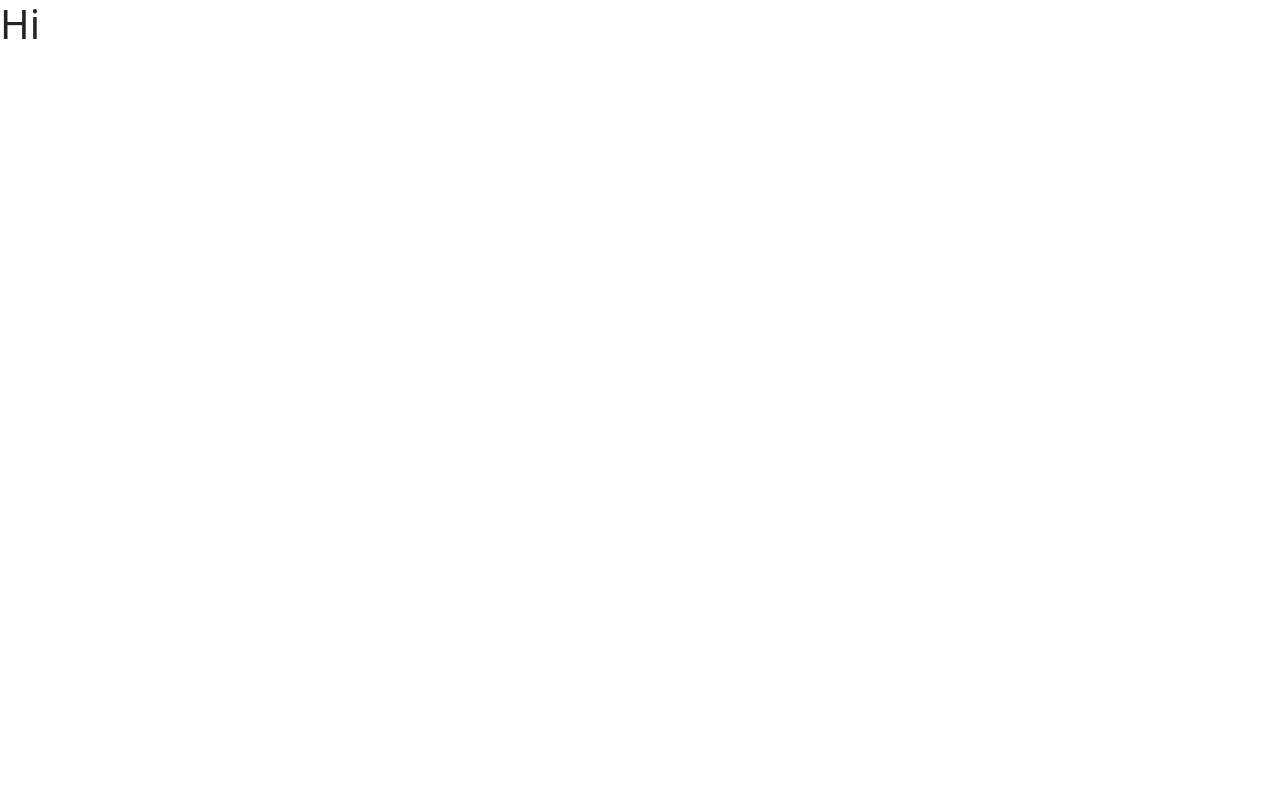
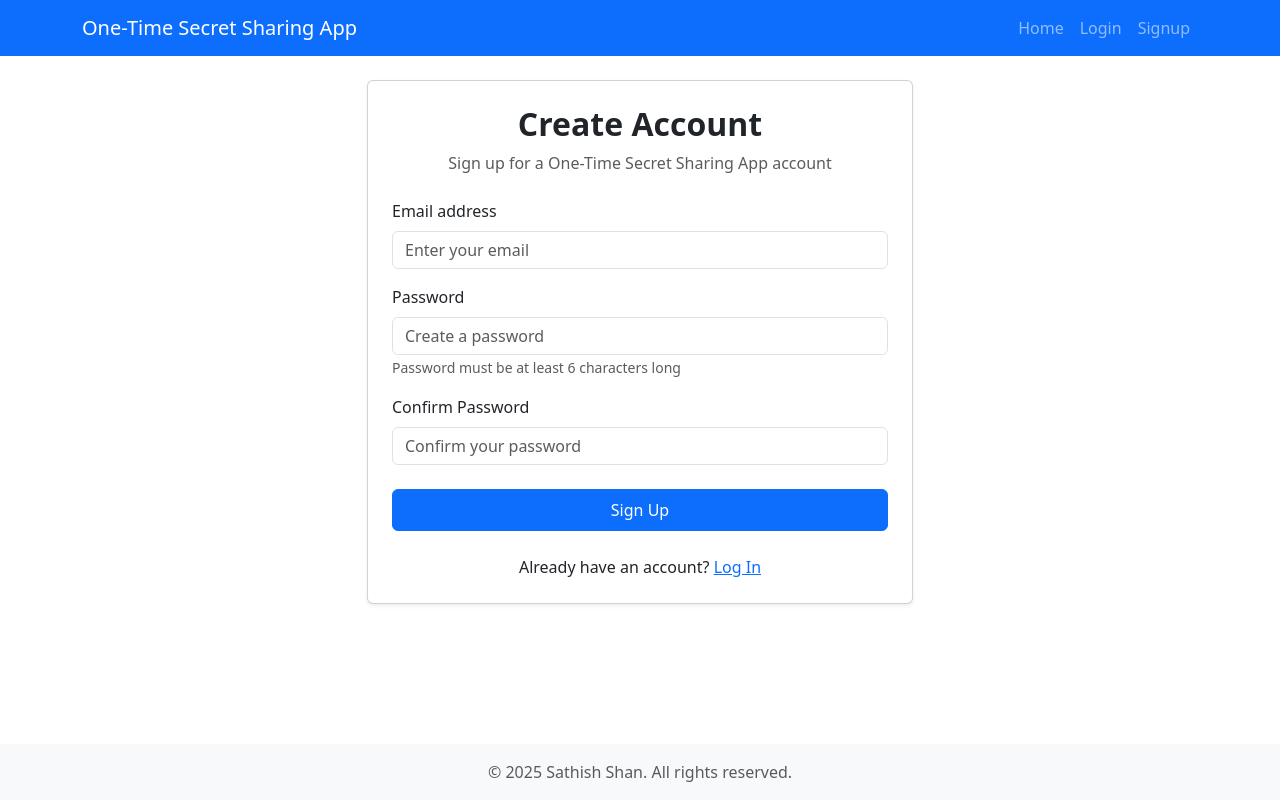
Before and after one commit to GodXero33/One-Time-Secret-Sharing-App, a React (Vite) app in the folder One-Time-Secret-Sharing-App-Frontend/: page /signup in a window 1280 px wide. Built offline with nearby package versions, Linux system fonts and the light colour scheme.

Commit message:
ViewSecret

```diff
--- a/One-Time-Secret-Sharing-App-Frontend/src/App.tsx
+++ b/One-Time-Secret-Sharing-App-Frontend/src/App.tsx
@@ -1,3 +1,53 @@
+import { BrowserRouter as Router, Routes, Route } from 'react-router-dom';
+import { ToastContainer } from 'react-toastify';
+import 'react-toastify/dist/ReactToastify.css';
+import 'bootstrap/dist/css/bootstrap.min.css';
+import Header from './components/Header.tsx';
+import Footer from './components/Footer.tsx';
+import Home from './pages/Home.tsx';
+import Login from './pages/Login.tsx';
+import Signup from './pages/Signup.tsx';
+import Dashboard from './pages/Dashboard.tsx';
+import CreateSecret from './pages/CreateSecret.tsx';
+import ViewSecret from './pages/ViewSecret.tsx';
+import NotFound from './pages/NotFound.tsx';
+import { AuthProvider } from './context/AuthContext.tsx';
+import PrivateRoute from './components/PrivateRoute.tsx';
+
 export default function App () {
-	return <h1>Hi</h1>;
+	return (
+	<AuthProvider>
+		<Router>
+			<div className="d-flex flex-column min-vh-100">
+				<Header />
+				<main className="flex-grow-1">
+				<Routes>
+					<Route path="/" element={<Home />} />
+					<Route path="/login" element={<Login />} />
+					<Route path="/signup" element={<Signup />} />
+					<Route path="/dashboard" element={
+					<PrivateRoute>
+						<Dashboard />
+					</PrivateRoute>
+					} />
+					<Route path="/create-secret" element={
+					<PrivateRoute>
+						<CreateSecret />
+					</PrivateRoute>
+					} />
+					<Route path="/view-secret" element={
+					<PrivateRoute>
+						<ViewSecret />
+					</PrivateRoute>
+					} />
+					<Route path="/secret/:token" element={<ViewSecret />} />
+					<Route path="*" element={<NotFound />} />
+				</Routes>
+				</main>
+				<Footer />
+			</div>
+			<ToastContainer position="top-right" autoClose={3000} />
+		</Router>
+	</AuthProvider>
+	);
 }
--- a/One-Time-Secret-Sharing-App-Frontend/src/main.tsx
+++ b/One-Time-Secret-Sharing-App-Frontend/src/main.tsx
@@ -1,10 +1,25 @@
-import { StrictMode } from 'react'
-import { createRoot } from 'react-dom/client'
-import 'bootstrap/dist/css/bootstrap.css'
-import App from './App.tsx'
+import { StrictMode } from 'react';
+import { createRoot } from 'react-dom/client';
+import App from './App.tsx';
+import 'bootstrap/dist/css/bootstrap.min.css';
+import axios from 'axios';
+
+axios.defaults.baseURL = 'http://localhost:8080';
+
+axios.interceptors.response.use(
+	response => response,
+	error => {
+		if (error.response && error.response.status === 401) {
+			localStorage.removeItem('token');
+			window.location.href = '/login';
+		}
+
+		return Promise.reject(error);
+	}
+);
 
 createRoot(document.getElementById('root')!).render(
-  <StrictMode>
-    <App />
-  </StrictMode>,
-)
+	<StrictMode>
+		<App />
+	</StrictMode>
+);
--- a/One-Time-Secret-Sharing-App-Frontend/src/pages/CreateSecret.tsx
+++ b/One-Time-Secret-Sharing-App-Frontend/src/pages/CreateSecret.tsx
@@ -25,10 +25,9 @@ const CreateSecret: FC = () => {
 
 		try {
 			const response = await axios.post('/api/secret', { message, password });
-			const baseUrl = window.location.origin;
-			const fullUrl = `${baseUrl}${response.data.url}`;
+			const secret = `${response.data.url.split('/')[2]}`;
 
-			setSecretUrl(fullUrl);
+			setSecretUrl(secret);
 			toast.success('Secret created successfully!');
 		} catch (err: any) {
 			const errorMessage = err.response?.data?.message || 'Failed to create secret. Please try again.';
--- a/One-Time-Secret-Sharing-App-Frontend/src/pages/Dashboard.tsx
+++ b/One-Time-Secret-Sharing-App-Frontend/src/pages/Dashboard.tsx
@@ -1,7 +1,7 @@
 import { useContext, useEffect, useState, type FC } from 'react';
 import { Container, Row, Col, Card, Button } from 'react-bootstrap';
 import { Link } from 'react-router-dom';
-import { Plus, Clock } from 'lucide-react';
+import { Plus } from 'lucide-react';
 import AuthContext from '../context/AuthContext';
 
 const Dashboard: FC = () => {
@@ -56,17 +56,16 @@ const Dashboard: FC = () => {
 				</Col>
 			</Row>
 
-			<Row>
-				<Col>
-					<Card className="shadow-sm bg-light border-0">
-						<Card.Body className="p-4">
-							<div className="d-flex align-items-center mb-3">
-								<Clock size={ 24 } className="text-primary me-2" />
-								<h5 className="fw-bold mb-0">How One-Time Secrets Work</h5>
+			<Row className="mb-4">
+				<Col md={ 8 }>
+					<Card className="shadow-sm h-100">
+						<Card.Body className="d-flex flex-column">
+							<Card.Title className="fw-bold">View Secret</Card.Title>
+							<div className="mt-auto">
+								<Link to="/view-secret">
+									<Button variant="primary" className="mt-3">View Secret</Button>
+								</Link>
 							</div>
-							<p className="mb-0">When you create a secret, we generate a unique link. The recipient uses this link and enters
-							the password you've set to view the secret. Once viewed, the secret is permanently deleted
-							from our system, ensuring it can never be accessed again.</p>
 						</Card.Body>
 					</Card>
 				</Col>
```
Also changed, not shown: One-Time-Secret-Sharing-App-Frontend/package.json (+22 -15 lines), 1 other file (tests, documents, lock files or other folders).
